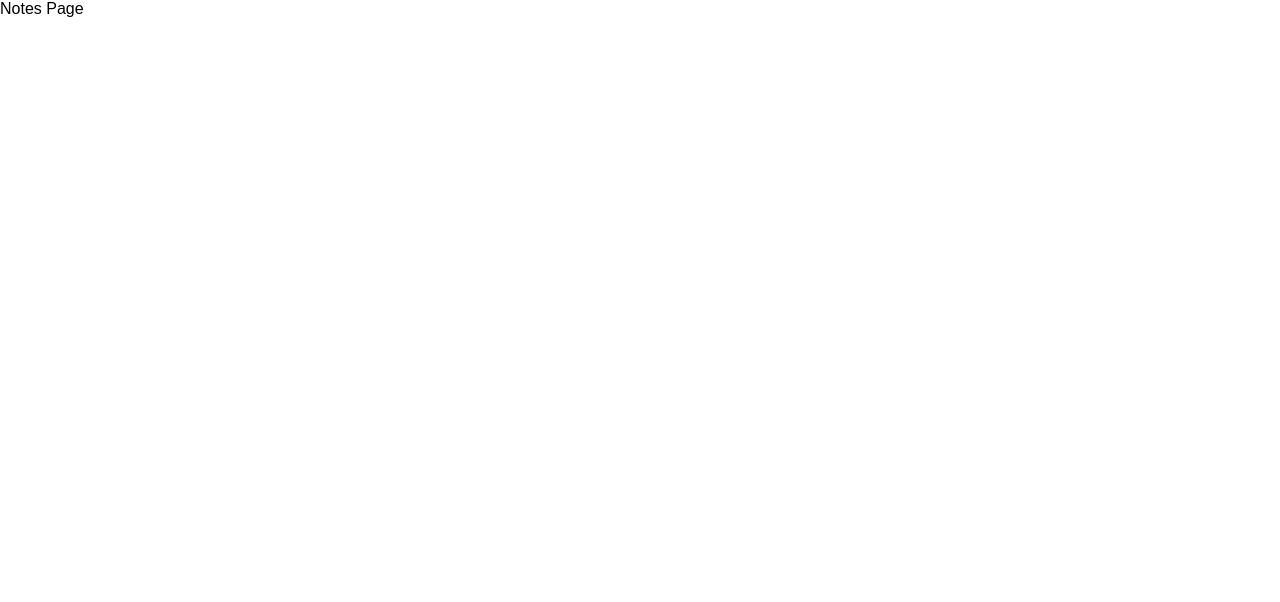
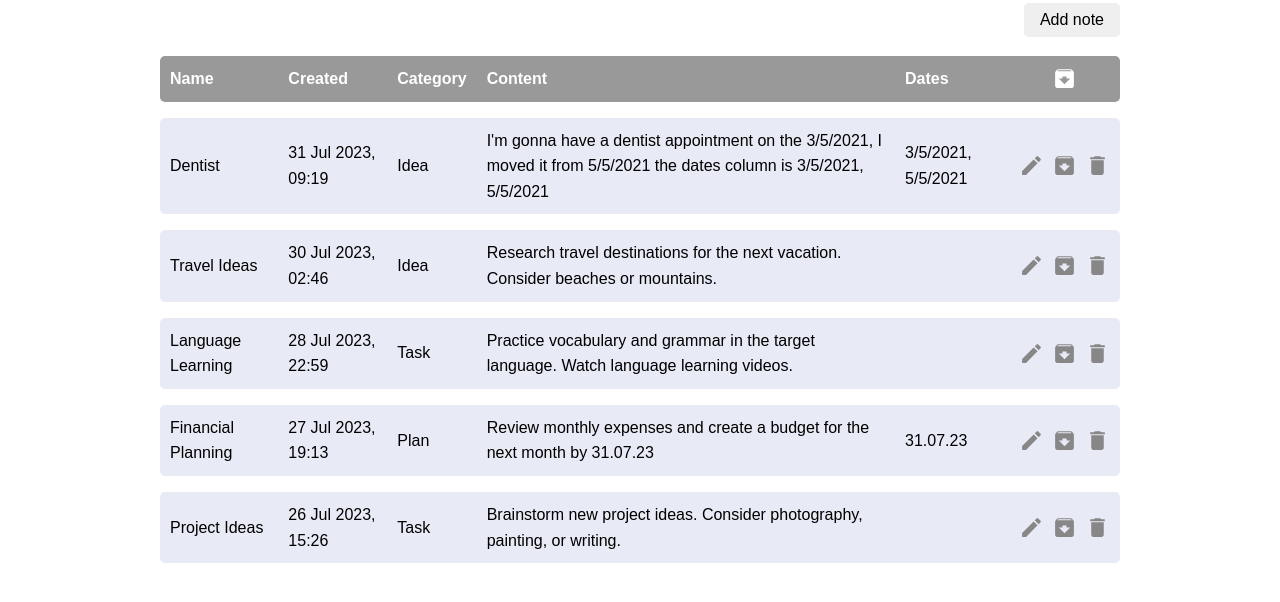
Before and after one commit to halmber/notes-app-react-ts-redux, a React (Create React App) app: page / in a window 1280 px wide. Shown: the top 602 px of the page. Built offline with nearby package versions, Linux system fonts and the light colour scheme.

Commit message:
added NotesTable and functionality for deleting, un-/archiving and showing archived notes

```diff
--- a/src/App.css
+++ b/src/App.css
@@ -0,0 +1,40 @@
+.action-cell {
+    display: flex;
+    align-items: center;
+    justify-content: end;
+    gap: 0.5rem;
+}
+
+.action-cell svg {
+    fill: #878787;
+    width: 25px;
+}
+
+.action-cell svg:hover {
+    fill: #adadad;
+}
+
+th .archive-icon {
+    width: 25px;
+    display: block;
+    margin: 0 auto;
+    fill: white;
+}
+
+th .archive-icon:hover {
+    fill: #cbd0ce;
+}
+
+.action-panel {
+    width: 100%;
+    display: flex;
+    justify-content: space-between;
+    align-items: center;
+    height: 2.5rem;
+}
+
+.notes-container {
+    max-width: 60rem;
+    width: 100%;
+    margin: 0 auto;
+}
--- /dev/null
+++ b/src/components/NotesTable/ActionButtons.tsx
@@ -0,0 +1,21 @@
+import { Note } from "../../types/types";
+import { ArchiveIcon, DeleteIcon, EditIcon } from "./ActionIcons";
+
+interface ActionButtonsProps {
+    note: Note;
+    handleEdit: (note: Note) => void;
+    handleClickArchive: (id: number) => void;
+    handleDelete: (id: number) => void;
+}
+
+const ActionButtons = ({ note, handleEdit, handleClickArchive, handleDelete }: ActionButtonsProps): JSX.Element => {
+    return (
+        <div className="action-cell">
+            <EditIcon handleClick={() => handleEdit(note)} />
+            <ArchiveIcon handleClick={() => handleClickArchive(note.created)} />
+            <DeleteIcon handleClick={() => handleDelete(note.created)} />
+        </div>
+    );
+};
+
+export default ActionButtons;
--- /dev/null
+++ b/src/components/NotesTable/ActionIcons.tsx
@@ -0,0 +1,29 @@
+import { FC } from "react";
+
+interface IconsProps {
+    handleClick: () => void;
+}
+
+export const EditIcon: FC<IconsProps> = ({ handleClick }) => {
+    return (
+        <svg onClick={handleClick} focusable="false" aria-hidden="true" viewBox="0 0 24 24">
+            <path d="M3 17.25V21h3.75L17.81 9.94l-3.75-3.75L3 17.25zM20.71 7.04c.39-.39.39-1.02 0-1.41l-2.34-2.34a.9959.9959 0 0 0-1.41 0l-1.83 1.83 3.75 3.75 1.83-1.83z"></path>
+        </svg>
+    );
+};
+
+export const ArchiveIcon: FC<IconsProps> = ({ handleClick }) => {
+    return (
+        <svg onClick={handleClick} className="archive-icon" focusable="false" aria-hidden="true" viewBox="0 0 24 24">
+            <path d="m20.54 5.23-1.39-1.68C18.88 3.21 18.47 3 18 3H6c-.47 0-.88.21-1.16.55L3.46 5.23C3.17 5.57 3 6.02 3 6.5V19c0 1.1.9 2 2 2h14c1.1 0 2-.9 2-2V6.5c0-.48-.17-.93-.46-1.27zM12 17.5 6.5 12H10v-2h4v2h3.5L12 17.5zM5.12 5l.81-1h12l.94 1H5.12z"></path>
+        </svg>
+    );
+};
+
+export const DeleteIcon: FC<IconsProps> = ({ handleClick }) => {
+    return (
+        <svg onClick={handleClick} focusable="false" aria-hidden="true" viewBox="0 0 24 24">
+            <path d="M6 19c0 1.1.9 2 2 2h8c1.1 0 2-.9 2-2V7H6v12zM19 4h-3.5l-1-1h-5l-1 1H5v2h14V4z"></path>
+        </svg>
+    );
+};
--- /dev/null
+++ b/src/components/NotesTable/NotesTable.tsx
@@ -0,0 +1,67 @@
+import { FC } from "react";
+import { Note, Status, TableDataType, TableHeaderType } from "../../types/types";
+import Table from "../Table";
+import { NOTES_TABLE_STRING_HEADERS } from "../../constants/constants";
+import { getLocalStringDate } from "./getLocalStringDate";
+import { useAppDispatch, useAppSelector } from "../../hooks/redux";
+import { deleteNote, editNote, handleArchive, switchTableView } from "../../store/reducers/noteSlice";
+import ActionButtons from "./ActionButtons";
+import { ArchiveIcon } from "./ActionIcons";
+
+interface NotesTableProps {
+    notes: Note[];
+}
+
+const NotesTable: FC<NotesTableProps> = ({ notes }) => {
+    const tableView = useAppSelector((store) => store.notes.tableView);
+    const dispatch = useAppDispatch();
+
+    const preparedNotes: Note[] = notes.filter(
+        (note) => note.status === (tableView === Status.ACTIVE ? Status.ACTIVE : Status.ARCHIVED),
+    );
+
+    const changeTableView = () => {
+        dispatch(switchTableView());
+    };
+
+    const handleEdit = (note: Note) => {
+        dispatch(editNote(note));
+    };
+
+    const handleClickArchive = (id: number) => {
+        dispatch(handleArchive(id));
+    };
+
+    const handleDelete = (id: number) => {
+        dispatch(deleteNote(id));
+    };
+
+    const notesTableData: TableDataType = preparedNotes.map((note) => {
+        return [
+            note.name,
+            getLocalStringDate(note.created),
+            note.category,
+            note.content,
+            note.dates.join(", "),
+            <ActionButtons
+                note={note}
+                handleEdit={handleEdit}
+                handleClickArchive={handleClickArchive}
+                handleDelete={handleDelete}
+            />,
+        ];
+    });
+
+    const notesTableHeader: TableHeaderType = [
+        ...NOTES_TABLE_STRING_HEADERS,
+        <ArchiveIcon handleClick={changeTableView} />,
+    ];
+
+    return (
+        <>
+            <Table headers={notesTableHeader} data={notesTableData} />
+        </>
+    );
+};
+
+export default NotesTable;
--- /dev/null
+++ b/src/components/NotesTable/getLocalStringDate.ts
@@ -0,0 +1,9 @@
+export const getLocalStringDate = (date: number): string => {
+    return new Date(date).toLocaleString("en-GB", {
+        month: "short",
+        day: "numeric",
+        year: "numeric",
+        hour: "numeric",
+        minute: "numeric",
+    });
+};
--- a/src/components/Table.tsx
+++ b/src/components/Table.tsx
@@ -1,7 +1,34 @@
 import { FC } from "react";
+import { TableDataType, TableHeaderType } from "../types/types";
 
-const Table: FC = () => {
-    return <table></table>;
+interface TableProps {
+    headers: TableHeaderType;
+    data: TableDataType;
+}
+
+const Table: FC<TableProps> = ({ headers, data }) => {
+    return (
+        <table>
+            <thead>
+                <tr>
+                    {headers.map((header, index) => (
+                        <th key={index} align="left">
+                            {header}
+                        </th>
+                    ))}
+                </tr>
+            </thead>
+            <tbody>
+                {data.map((rowItem, indexRow) => (
+                    <tr key={indexRow}>
+                        {rowItem.map((dataItem, indexData) => (
+                            <td key={indexData}>{dataItem}</td>
+                        ))}
+                    </tr>
+                ))}
+            </tbody>
+        </table>
+    );
 };
 
 export default Table;
--- a/src/constants/constants.ts
+++ b/src/constants/constants.ts
@@ -1,7 +1,9 @@
-import { Category } from "../types/types";
+import { CategoryType } from "../types/types";
 
-export const NOTE_TABLE_HEADERS = ["Name", "Created", "Category", "Content", "Dates", "archiveBtn"];
+export const NOTES_TABLE_STRING_HEADERS = ["Name", "Created", "Category", "Content", "Dates"];
 
 export const SUMMARY_TABLE_HEADERS = ["Note category", "Active", "Archived"];
 
-export const NOTE_CATEGORIES: Category[] = ["Task", "Plan", "Random Thought", "Idea"];
+export const NOTES_CATEGORIES: CategoryType[] = ["Task", "Plan", "Random Thought", "Idea"];
+
+export const regexForGetDates = /\d{1,2}([\/.-])\d{1,2}\1\d{2,4}/g;
--- a/src/index.css
+++ b/src/index.css
@@ -3,4 +3,59 @@ body {
     font-family: Arial, Helvetica, sans-serif;
     -webkit-font-smoothing: antialiased;
     -moz-osx-font-smoothing: grayscale;
+    line-height: 1.6;
 }
+
+h1,
+h2 {
+    margin: 0;
+}
+
+table {
+    border-spacing: 0;
+    color: white;
+    font-size: 1rem;
+    border-spacing: 0 1em;
+    width: 100%;
+}
+
+thead {
+    background-color: #999999;
+}
+
+tbody {
+    color: black;
+}
+
+td,
+th {
+    padding: 0.625rem;
+}
+
+td {
+    background-color: #e8eaf5;
+}
+
+th:first-child,
+td:first-child {
+    border-radius: 5px 0 0 5px;
+}
+
+th:last-child,
+td:last-child {
+    border-radius: 0 5px 5px 0;
+}
+
+button {
+    cursor: pointer;
+    border: none;
+    border-radius: 5px;
+    padding: 0.5rem 1rem;
+    transition: background-color 0.3s, color 0.3s;
+    font-size: 1rem;
+}
+
+button:hover {
+    background-color: #999999;
+    color: white;
+}
--- a/src/pages/NotesPage.tsx
+++ b/src/pages/NotesPage.tsx
@@ -1,11 +1,20 @@
 import { FC } from "react";
 import { useAppSelector } from "../hooks/redux";
+import NotesTable from "../components/NotesTable/NotesTable";
+import { Status } from "../types/types";
 
 const NotesPage: FC = () => {
-    const { notes } = useAppSelector((store) => store.notes);
-    console.log(notes);
+    const { notes, tableView } = useAppSelector((store) => store.notes);
 
-    return <div className="notes-container">Notes Page</div>;
+    return (
+        <div className="notes-container">
+            <div className="action-panel">
+                <h2>{tableView === Status.ARCHIVED ? "Archived notes" : ""}</h2>
+                <button>Add note</button>
+            </div>
+            <NotesTable notes={notes} />
+        </div>
+    );
 };
 
 export default NotesPage;
--- a/src/store/reducers/noteSlice.ts
+++ b/src/store/reducers/noteSlice.ts
@@ -28,16 +28,19 @@ export const notesSlice = createSlice({
                 state.notes.splice(index, 1);
             }
         },
-        handleClickArchive(state, action: PayloadAction<number>) {
+        handleArchive(state, action: PayloadAction<number>) {
             const index = state.notes.findIndex((note) => note.created === action.payload);
 
             if (index !== -1) {
                 state.notes[index].status = state.tableView === Status.ACTIVE ? Status.ARCHIVED : Status.ACTIVE;
             }
         },
+        switchTableView(state, action: PayloadAction<void>) {
+            state.tableView = state.tableView === Status.ACTIVE ? Status.ARCHIVED : Status.ACTIVE;
+        },
     },
 });
 
-export const { addNote, editNote, deleteNote, handleClickArchive } = notesSlice.actions;
+export const { addNote, editNote, deleteNote, handleArchive, switchTableView } = notesSlice.actions;
 
 export default notesSlice.reducer;
```
Also changed, not shown: src/types/types.ts (+5 -2 lines).
